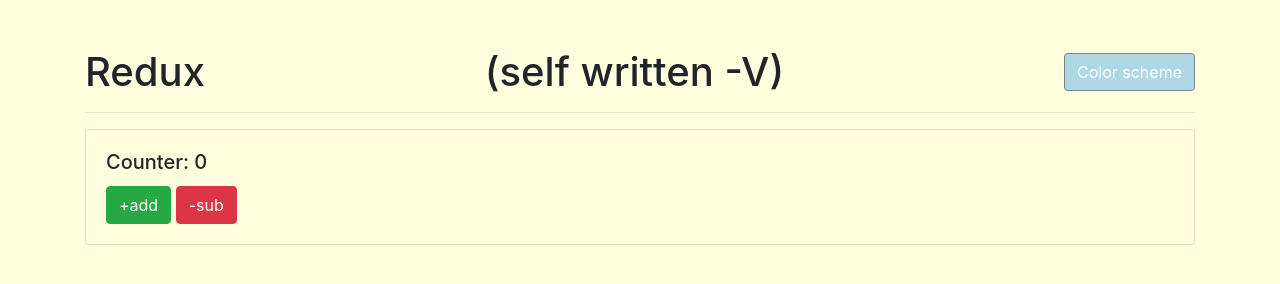
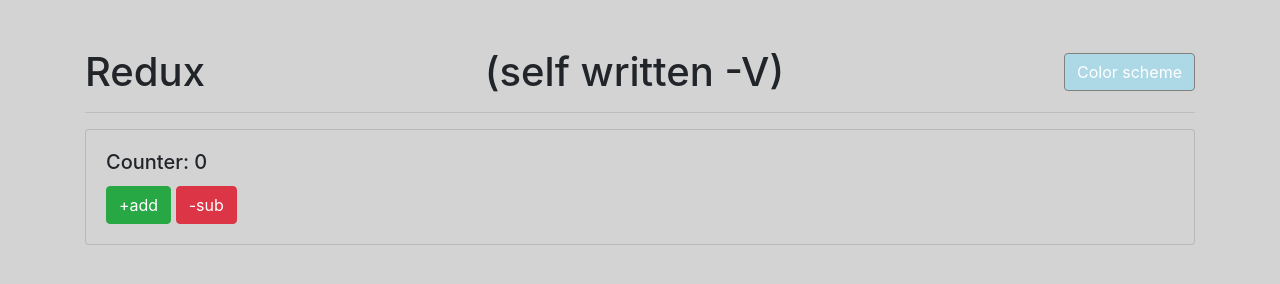
Before and after one commit to kleimenov/Redux, a website built with webpack: page src/index.html in a window 1280 px wide. Built offline with nearby package versions, Linux system fonts and the light colour scheme.

Commit message:
add some new styles

```diff
--- a/src/styles.css
+++ b/src/styles.css
@@ -1,11 +1,11 @@
 body {
 
-  background: lightyellow;
+  background: lightgray;
   transition: .2s all ease-in;
 }
 
 .card {
-  background: lightyellow;
+  background: lightgray;
 }
 
 body.dark {
@@ -39,6 +39,6 @@
 }
 
 .btn-custom {
-  background: lightyellow;
+  background: lightgray;
   border: 1px solid gray;
 }
```
